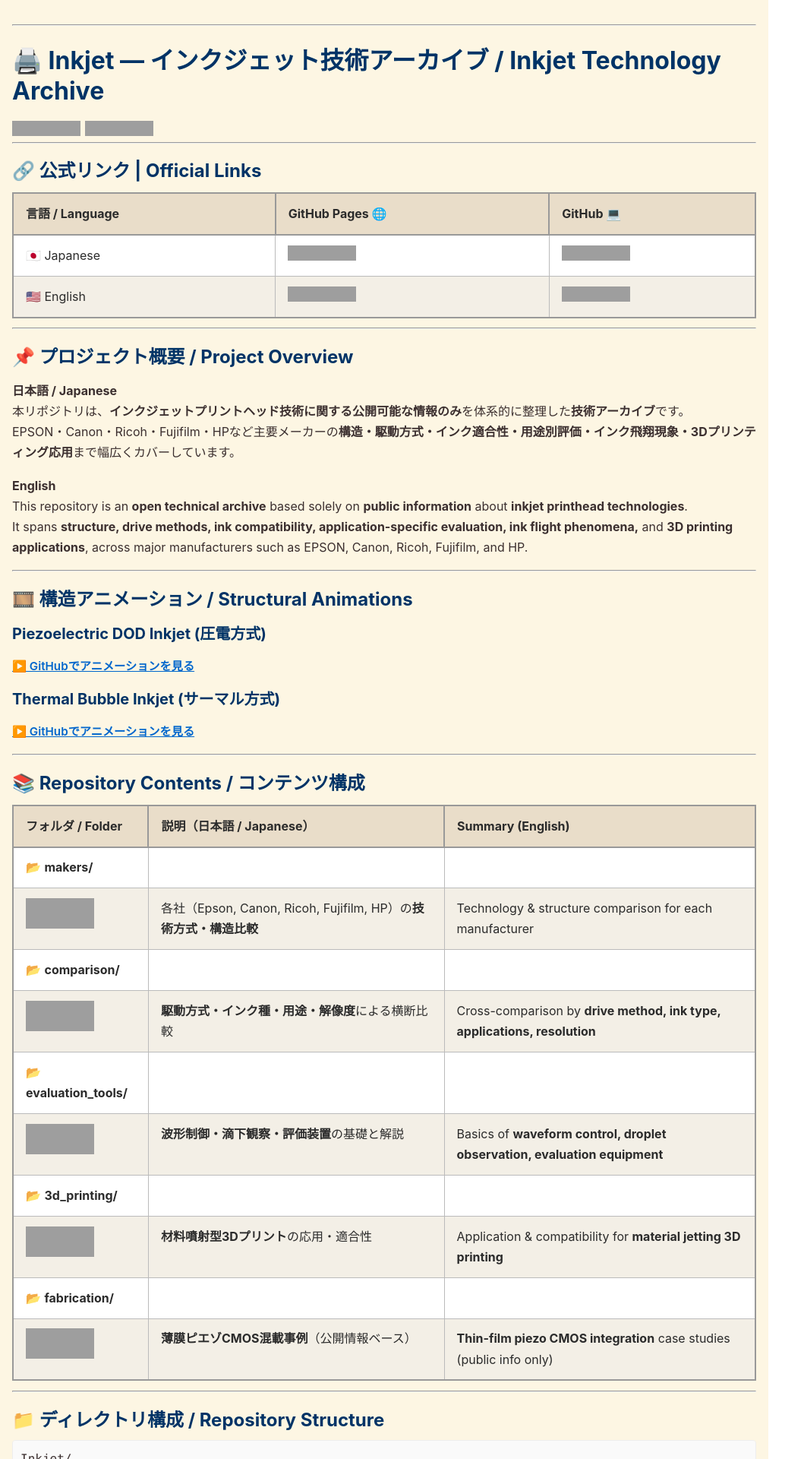
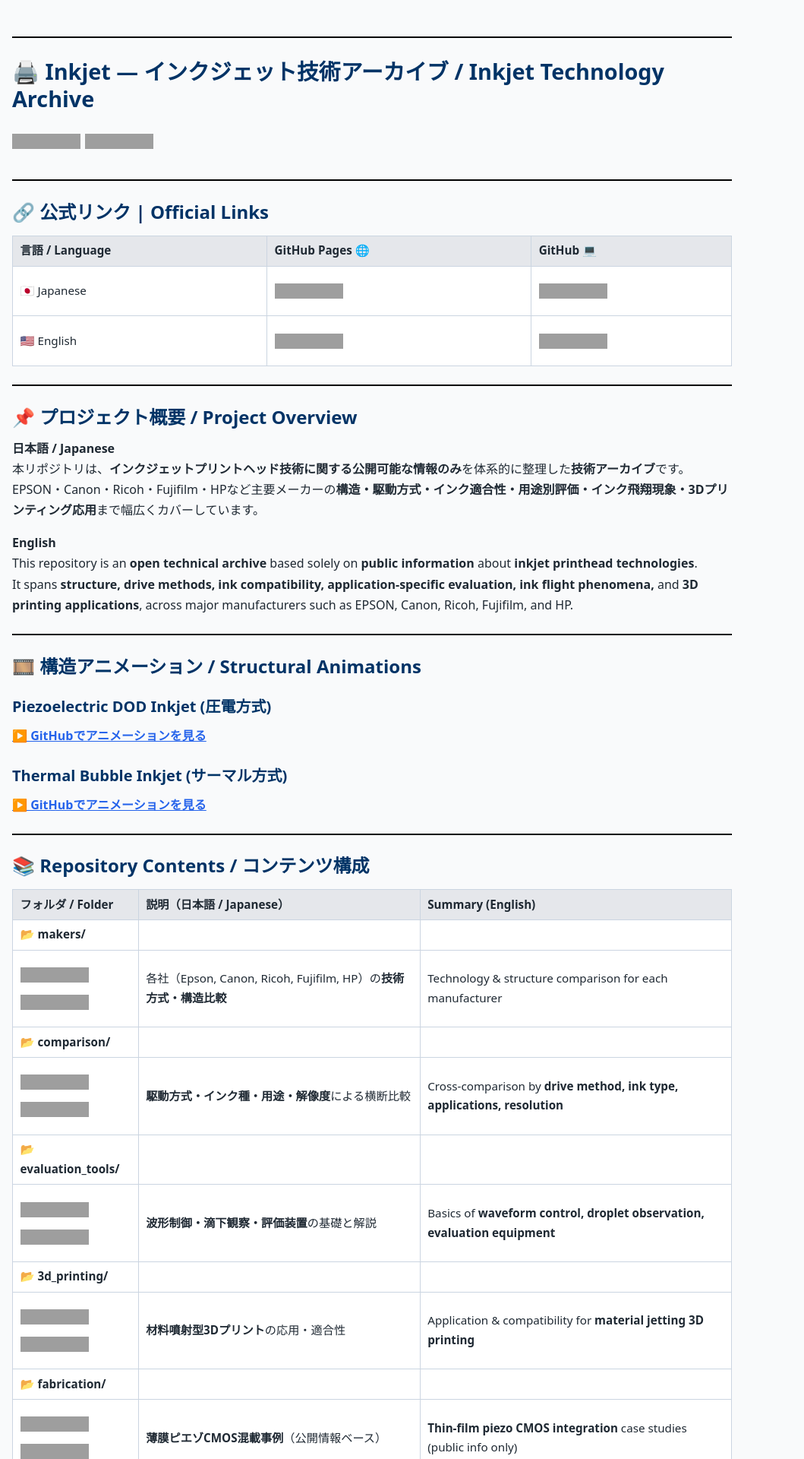
Before and after one commit to Samizo-AITL/Inkjet, a Jekyll site: the page built from index.md, in a window 1280 px wide. Shown: the top 1920 px of the page at 76% size, without its empty margins (0-1059 px from the left). Built offline with Jekyll 4.4.1, drawn with Linux system fonts in a browser that asks for light colours; our own code applies the rules of GitHub Pages for plain Markdown files; grey boxes are pictures that could not be loaded.

Commit message:
Update style.css

```diff
--- a/assets/css/style.css
+++ b/assets/css/style.css
@@ -1,129 +1,215 @@
-/* ===== Reset / Layout (minima等の装飾を抑える) ===== */
-html, body { margin: 0; padding: 0; }
-.site-header, .site-footer, .page-header, .page-footer { display: none !important; }
-.page-content { padding: 0 !important; margin: 0 !important; }
+/* ─────────────────────────────
+   Samizo-AITL Minimal Engineering CSS
+   Semiconductor / Control / AITL
+   ───────────────────────────── */
 
-/* ===== Base container (fallback when no theme class) ===== */
-main.page,
-main.container,
-.page-content > .wrapper,
-.page-content > .container {
-  max-width: 1200px;
-  margin: 0 auto;
-  padding: 12px 16px;
-  line-height: 1.7;
-  font-family: -apple-system, BlinkMacSystemFont, "Segoe UI",
-               "Hiragino Kaku Gothic ProN", "Noto Sans JP", "Hiragino Sans",
-               "Yu Gothic", "Meiryo", sans-serif;
-  word-wrap: anywhere;
-  color: #222;
-  background: #fff;
+/* ==============================
+   Reset / Stability
+   ============================== */
+*,
+*::before,
+*::after {
+  box-sizing: border-box;
 }
 
-/* 見出し（GitHub風のメリハリ） */
-h1, h2, h3 { margin: 0.9em 0 0.45em; line-height: 1.25; }
-h1 { font-size: 1.9rem; }
+html {
+  -webkit-text-size-adjust: 100%;
+}
+
+/* ==============================
+   Base (TECHNICAL FONT / IEEE / Datasheet)
+   ============================== */
+body {
+  margin: 0;
+
+  /* ★ 技術用フォント（確定・半導体/制御/仕様書） */
+  font-family:
+    system-ui,                 /* OS標準（最優先） */
+    -apple-system,             /* macOS */
+    BlinkMacSystemFont,        /* macOS Chromium */
+    "Segoe UI",                /* Windows（EDA/制御の王道） */
+    "Hiragino Kaku Gothic ProN",/* macOS 日本語 */
+    "Yu Gothic UI",            /* Windows 日本語 */
+    "Yu Gothic",
+    sans-serif;
+
+  font-size: 16px;
+  line-height: 1.7;
+  color: #1f2933;              /* 工学向けダークグレー */
+  background: #f9fafb;        /* クールホワイト */
+}
+
+/* ==============================
+   Headings
+   ============================== */
+h1, h2, h3, h4, h5, h6 {
+  margin: 1.6rem 0 0.8rem;
+  line-height: 1.25;
+  font-weight: 700;
+  color: #003366;              /* 工学ブルー */
+}
+
+h1 { font-size: 1.8rem; }
 h2 { font-size: 1.5rem; }
 h3 { font-size: 1.25rem; }
 
-/* リンク（fallback） */
-a { color: #0366d6; text-decoration: none; }
-a:hover { text-decoration: underline; }
-
-/* ===== Tables (fallback GitHub風) ===== */
-.table-wrap { overflow-x: auto; -webkit-overflow-scrolling: touch; }
-table { border-collapse: collapse; width: 100%; margin: .8em 0; }
-th, td { border: 1px solid #999; padding: 6px 8px; vertical-align: top; }
-th { background: #f6f8fa; font-weight: 600; text-align: left; }
-
-/* メディア / コード */
-img { max-width: 100%; height: auto; display: block; }
-pre {
-  overflow: auto;
-  padding: 10px;
-  background: #fafafa;
-  border: 1px solid #eee;
-  border-radius: 4px;
-  margin: .7em 0;
-}
-code, pre { font-family: ui-monospace, SFMono-Regular, Menlo, Consolas, monospace; }
-pre code { background: transparent; padding: 0; }
-
-/* 引用 */
-blockquote {
-  margin: .8em 0;
-  padding: .6em .9em;
-  border-left: 4px solid #d0d7de;
-  background: #f8fafc;
+/* ==============================
+   Paragraph / Lists
+   ============================== */
+p, ul, ol {
+  margin: 0.7rem 0 1rem;
 }
 
-/* Mermaid */
-.mermaid { display: block; margin: 1.2em auto; max-width: 100%; overflow: auto; }
-.mermaid svg { height: auto; }
+ul, ol {
+  padding-left: 1.25rem;
+}
 
-/* Mobile */
-@media (max-width: 640px) {
-  main.page,
-  main.container,
-  .page-content > .wrapper,
-  .page-content > .container { padding: 10px 12px; }
+/* ==============================
+   Links
+   ============================== */
+a {
+  color: #2563eb;              /* 技術文書ブルー */
+  font-weight: 600;
+  text-decoration: underline;
+}
+
+a:hover {
+  color: #1d4ed8;
+}
+
+/* ==============================
+   Horizontal Rule
+   ============================== */
+hr {
+  border: 0;
+  border-top: 2px solid #000;
+  margin: 1.5rem 0;
+}
+
+/* ==============================
+   Media
+   ============================== */
+img, video, canvas, svg {
+  display: block;
+  max-width: 100%;
+  height: auto;
+  margin: 1rem 0;
+}
+
+/* ==============================
+   Code / Pre (EDA / Control)
+   ============================== */
+code, kbd, samp {
+  font-family:
+    ui-monospace,
+    SFMono-Regular,
+    Menlo,
+    Consolas,
+    "Liberation Mono",
+    "Courier New",
+    monospace;
+  font-size: 0.95em;
+  background: #eef2f7;
+  padding: 0.15em 0.35em;
+  border-radius: 4px;
+  color: #0f172a;
+}
+
+pre {
+  background: #eef2f7;
+  border: 1px solid #cbd5e1;
+  padding: 0.9rem 1rem;
+  border-radius: 6px;
+  overflow: auto;
+}
+
+pre code {
+  background: transparent;
+  padding: 0;
+}
+
+/* ==============================
+   Blockquote (spec / note)
+   ============================== */
+blockquote {
+  margin: 1rem 0;
+  padding: 0.6rem 1rem;
+  color: #334155;
+  background: #f1f5f9;
+  border-left: 4px solid #2563eb;
+}
+
+/* ==============================
+   Tables (Datasheet Standard)
+   ============================== */
+table {
+  width: 100%;
+  border-collapse: collapse;
+  margin: 1rem 0;
+  border: 1.5px solid #cbd5e1;
+  font-size: 0.95em;           /* データシート密度 */
+}
+
+th, td {
+  border: 1px solid #cbd5e1;
+  padding: 0.4rem 0.6rem;      /* 密度高め */
+  vertical-align: middle;
+}
+
+th {
+  background: #e5e7eb;
+  font-weight: 700;
+  text-align: left;
+  white-space: nowrap;
+}
+
+td {
+  background: #ffffff;
+}
+
+/* ==============================
+   Mermaid
+   ============================== */
+.mermaid {
+  display: block;
+  margin: 1.25rem auto;
+  max-width: 100%;
+  text-align: center;
+}
+
+/* ==============================
+   Responsive
+   ============================== */
+@media (max-width: 768px) {
+  body {
+    font-size: 15.5px;
+  }
+
   h1 { font-size: 1.6rem; }
   h2 { font-size: 1.35rem; }
   h3 { font-size: 1.15rem; }
+
+  table {
+    font-size: 0.9em;
+  }
 }
 
-/* =========================================================
-   Portal unified look (theme-sepia) — body に .theme-sepia がある時に適用
-   ========================================================= */
-body.theme-sepia main.page,
-body.theme-sepia main.container,
-body.theme-sepia .page-content > .wrapper,
-body.theme-sepia .page-content > .container {
-  background: #fdf6e3;
-  color: #3b2f2f;
+/* ==============================
+   Print (Engineering Document)
+   ============================== */
+@media print {
+  body {
+    background: #fff;
+    color: #000;
   }
 
-/* 見出し：青字、H1は左揃え */
-body.theme-sepia h1,
-body.theme-sepia h2,
-body.theme-sepia h3 {
-  color: #003366;
-  border-bottom: none;
-  font-weight: 700;
-}
-body.theme-sepia h1 { font-size: 2rem; text-align: left; margin-top: 0.8em; margin-bottom: 0.6em; }
-
-/* リンク：太字＋下線（やや小さめ） */
-body.theme-sepia a {
-  color: #0066cc;
-  font-weight: 600;
-  font-size: .95em;
+  a {
+    color: #000;
     text-decoration: underline;
   }
-body.theme-sepia a:hover { color: #004c99; }
 
-/* 表：薄茶ヘッダー＋実用罫線＋ストライプ */
-body.theme-sepia .table-wrap { overflow-x: auto; }
-body.theme-sepia table { border: 2px solid #999; }
-body.theme-sepia th {
-  background: #e9ddc9;
-  color: #2b2b2b;
-  border: 2px solid #999;
-  font-weight: 700;
-  padding: .8em 1em;
-  white-space: nowrap;
+  pre, code, blockquote {
+    background: #fff;
+    border-color: #000;
   }
-body.theme-sepia td {
-  border: 1.5px solid #bbb;
-  color: #2b2b2b;
-  padding: .8em 1em;
 }
-body.theme-sepia tr:nth-child(odd) td  { background: #fff; }
-body.theme-sepia tr:nth-child(even) td { background: #f3efe6; }
-
-/* 引用（セピアトーン） */
-body.theme-sepia blockquote {
-  background: #fbf6eb;
-  border-left: 4px solid #007acc;
-  color: #3a3028;
-}
```
Lines whose indentation alone changed are shown as unchanged.
